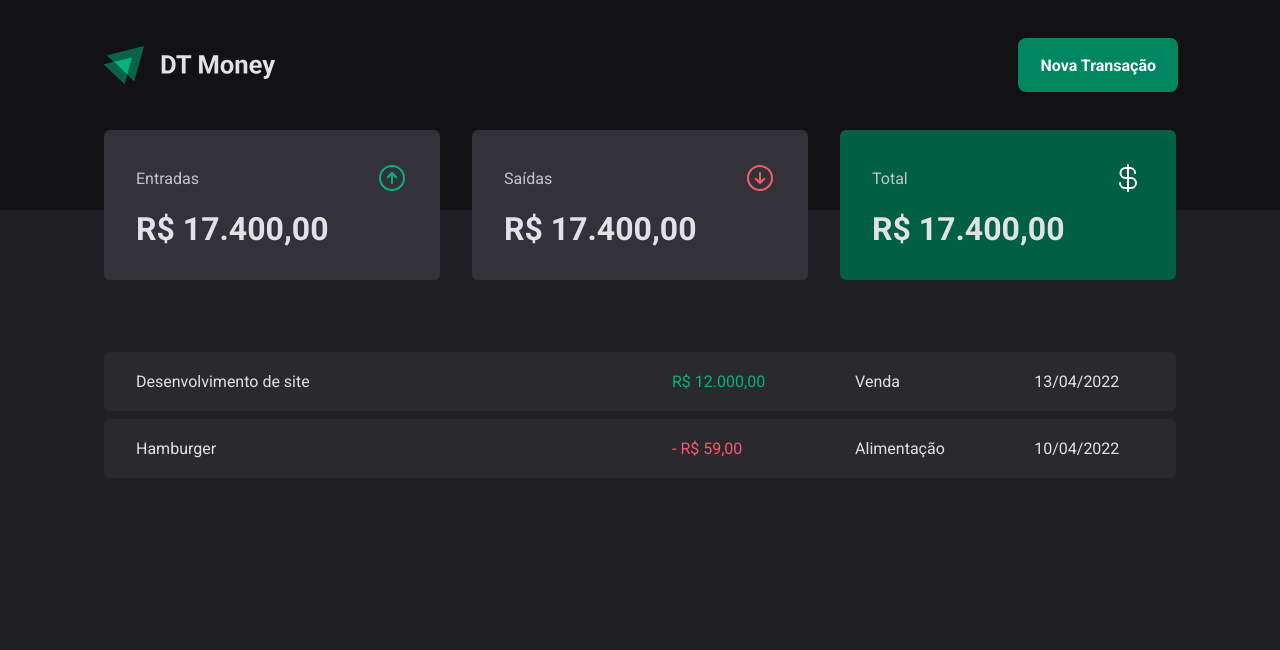
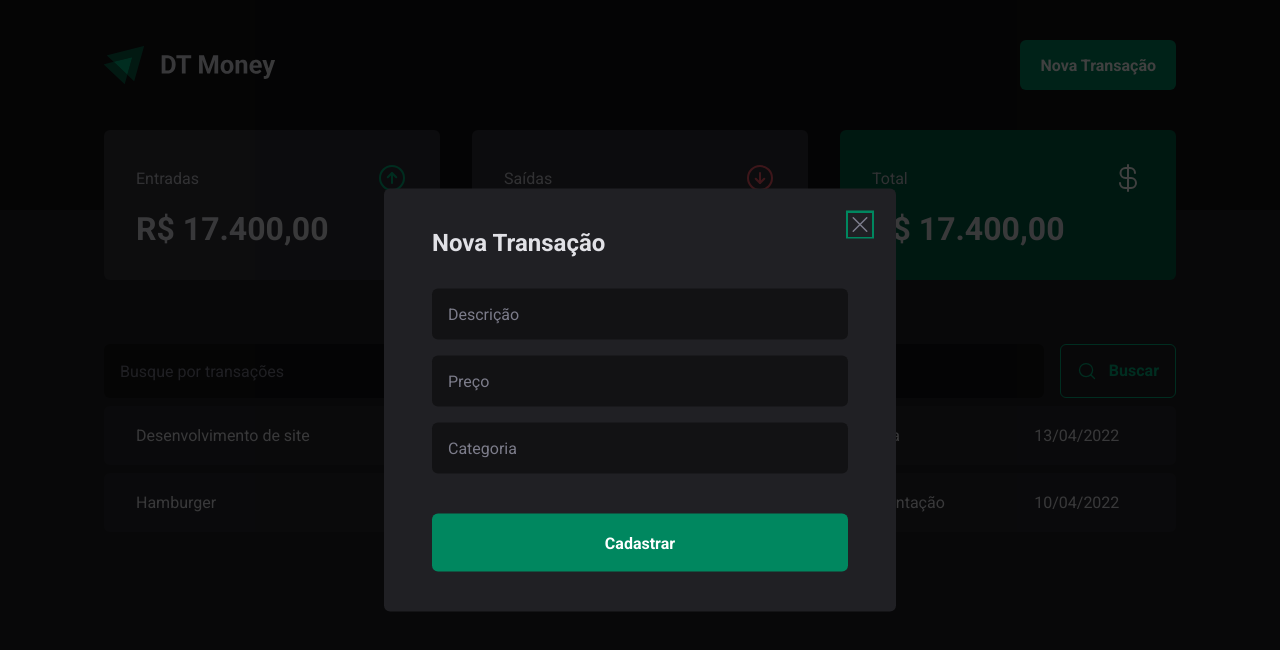
Before and after one commit to joaowictorzanin/dt-money-ignite, a React (Vite) app: page / in a window 1280 px wide. Both pictures are taken after a click on the button "Nova Transação". Shown: the top 650 px of the page. Built offline with nearby package versions, Linux system fonts and the light colour scheme.

Commit message:
create modal with radix-ui

```diff
--- a/package.json
+++ b/package.json
@@ -9,6 +9,7 @@
     "preview": "vite preview"
   },
   "dependencies": {
+    "@radix-ui/react-dialog": "^1.0.2",
     "phosphor-react": "^1.4.1",
     "react": "^18.2.0",
     "react-dom": "^18.2.0",
--- a/src/components/Header/index.tsx
+++ b/src/components/Header/index.tsx
@@ -1,13 +1,23 @@
 import { HeaderContainer, HeaderContent, NewTransactionButton } from "./styles";
 
 import logoImg from '../../assets/logo.svg'
+import * as Dialog from "@radix-ui/react-dialog";
+import { NewTransactionModal } from "../NewTransactionModal";
 
 export function Header(){
   return (
     <HeaderContainer>
       <HeaderContent>
         <img src={logoImg} alt="" />
-        <NewTransactionButton>Nova Transação</NewTransactionButton>
+
+        <Dialog.Root>
+          <Dialog.Trigger asChild>
+            <NewTransactionButton>Nova Transação</NewTransactionButton>
+          </Dialog.Trigger>
+
+          <NewTransactionModal />
+
+        </Dialog.Root>
       </HeaderContent>
     </HeaderContainer>
   )
--- /dev/null
+++ b/src/components/NewTransactionModal/index.tsx
@@ -0,0 +1,31 @@
+import * as Dialog from "@radix-ui/react-dialog";
+import { CloseButton, Content, Overlay } from "./styles";
+import { X } from "phosphor-react";
+
+export function NewTransactionModal() {
+  return(
+    <Dialog.Portal>
+      <Overlay/>
+
+      <Content>
+        <Dialog.Title>Nova Transação</Dialog.Title>
+
+        <CloseButton>
+          <X size={24}/>
+        </CloseButton>
+
+        <form action="">
+          <input type="text" placeholder="Descrição" required/>
+          <input type="Number" placeholder="Preço" required/>
+          <input type="text" placeholder="Categoria" required/>
+
+          <button type="submit">
+            Cadastrar
+          </button>
+        </form>
+
+
+      </Content>
+    </Dialog.Portal>
+  )
+}
--- /dev/null
+++ b/src/components/NewTransactionModal/styles.ts
@@ -0,0 +1,72 @@
+import styled from "styled-components";
+import * as Dialog from "@radix-ui/react-dialog";
+
+
+export const Overlay = styled(Dialog.Overlay)`
+  position: fixed;
+  width: 100vw;
+  height: 100vh;
+  inset: 0;
+  background: rgba(0, 0, 0, 0.75)
+`;
+
+export const Content = styled(Dialog.Content)`
+  min-width: 32rem;
+  border-radius: 6px;
+  padding: 2.5rem 3rem;
+  background: ${({theme}) => theme["gray-800"]};
+
+  position: fixed;
+  top: 50%;
+  left: 50%;
+  transform: translate(-50%, -50%);
+
+  form {
+    margin-top: 2rem;
+
+    display: flex;
+    flex-direction: column;
+    gap: 1rem;
+
+    input {
+      border-radius: 6px;
+      border: 0;
+      background: ${({theme}) => theme["gray-900"]};
+      color: ${({theme}) => theme["gray-300"]};
+      padding: 1rem;
+
+      &::placeholder {
+        color: ${({theme}) => theme["gray-500"]};
+      }
+    }
+
+    button[type="submit"] {
+      height: 58px;
+      border: 0;
+      background: ${({theme}) => theme["green-500"]};
+      color: ${({theme}) => theme.white};
+      font-weight: bold;
+      padding: 0 1.25rem;
+      border-radius: 6px;
+      margin-top: 1.5rem;
+      cursor: pointer;
+
+      &:hover {
+        background: ${({theme}) => theme["green-700"]};
+        transition: background-color 0.2s;
+      }
+    }
+  }
+`;
+
+export const CloseButton = styled(Dialog.Close)`
+  position: absolute;
+  background: transparent;
+  border: 0;
+  top: 1.5rem;
+  right: 1.5rem;
+  line-height: 0;
+  cursor: pointer;
+  color: ${({theme}) => theme["gray-500"]}
+
+`;
--- /dev/null
+++ b/src/pages/Transactions/components/SearchFrom/index.tsx
@@ -0,0 +1,14 @@
+import { MagnifyingGlass } from "phosphor-react";
+import { SearchFormContainer } from "./styles";
+
+export function SearchForm() {
+  return (
+    <SearchFormContainer>
+      <input type="text" placeholder="Busque por transações"/>
+      <button type="submit">
+        <MagnifyingGlass size={20}/>
+        Buscar
+      </button>
+    </SearchFormContainer>
+  )
+}
--- /dev/null
+++ b/src/pages/Transactions/components/SearchFrom/styles.ts
@@ -0,0 +1,40 @@
+import styled from "styled-components";
+
+export const SearchFormContainer = styled.form`
+  display: flex;
+  gap: 1rem;
+
+  input {
+    flex: 1;
+    border-radius: 6px;
+    border: 0;
+    background: ${({theme}) => theme["gray-900"]};
+    color: ${({theme}) => theme["gray-300"]};
+    padding: 1rem;
+
+    &::placeholder {
+      color: ${({theme}) => theme["gray-500"]};
+    }
+  }
+
+  button {
+    display: flex;
+    align-items: 1rem;
+    gap: 0.75rem;
+
+    border: 0;
+    padding: 1rem;
+    background: transparent;
+    border: 1px solid ${({theme}) => theme["green-300"]};
+    color: ${({theme}) => theme["green-300"]};
+    font-weight: bold;
+    border-radius: 6px;
+
+    &:hover{
+      background: ${({theme}) => theme["green-500"]};
+      border-color: ${({theme}) => theme["green-500"]};
+      color: ${({theme}) => theme.white};
+      transition: background-color 0.2s, color 0.2s, border-color 0.2s;
+    }
+  }
+`;
--- a/src/pages/Transactions/index.tsx
+++ b/src/pages/Transactions/index.tsx
@@ -1,5 +1,6 @@
 import { Header } from "../../components/Header";
 import { Summary } from "../../components/Summary";
+import { SearchForm } from "./components/SearchFrom";
 import { PriceHighlight, TransactionsContainer, TransactionsTable } from "./styles";
 
 export function Transactions(){
@@ -9,6 +10,7 @@
       <Summary />
 
       <TransactionsContainer>
+        <SearchForm />
         <TransactionsTable>
           <tbody>
             <tr>
```
Also changed, not shown: 1 other file (tests, documents, lock files or other folders).
